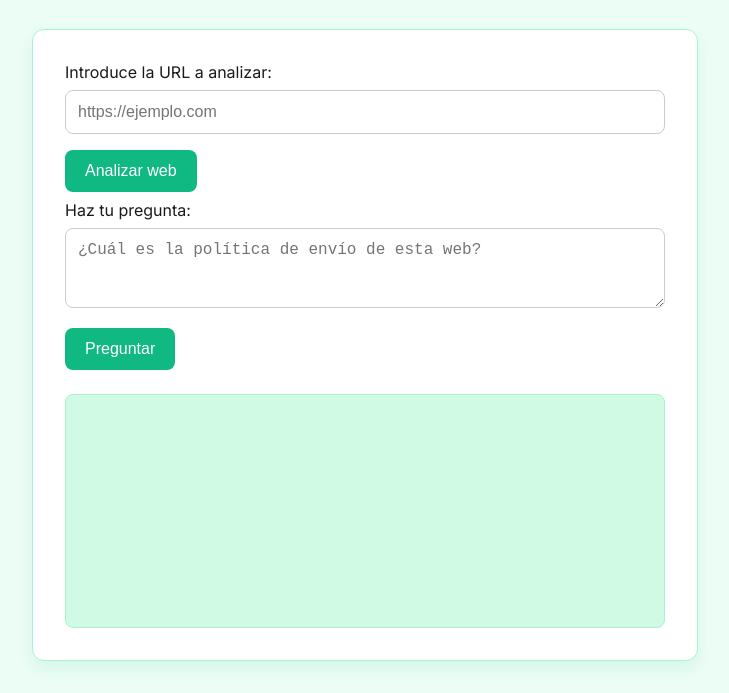
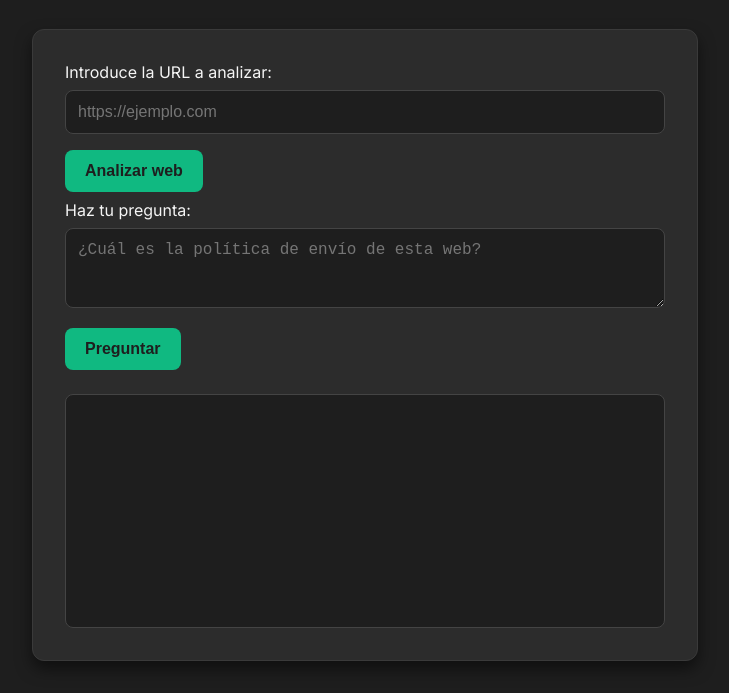
Before and after one commit to tylisyt/chatbot-frontend, a plain HTML site: page index.html in a window 1280 px wide. Shown: the part 132-825 px from the top of the page, without its empty margins (275-1004 px from the left). Drawn offline with Linux system fonts and the light colour scheme.

Commit message:
Update index.html

```diff
--- a/index.html
+++ b/index.html
@@ -9,8 +9,8 @@
   <style>
     body {
       font-family: 'Inter', sans-serif;
-      background-color: #ecfdf5;
-      color: #1a1a1a;
+      background-color: #1e1e1e;
+      color: #f5f5f5;
       display: flex;
       flex-direction: column;
       align-items: center;
@@ -25,27 +25,29 @@
     }
 
     h2 {
-      color: #047857;
+      color: #a3a3a3;
       font-weight: 400;
       font-size: 1rem;
       margin-bottom: 2rem;
     }
 
     .container {
-      background: white;
-      border: 1px solid #a7f3d0;
+      background: #2c2c2c;
+      border: 1px solid #3a3a3a;
       border-radius: 12px;
       padding: 2rem;
       max-width: 600px;
       width: 100%;
-      box-shadow: 0 8px 16px rgba(16, 185, 129, 0.1);
+      box-shadow: 0 8px 16px rgba(0, 0, 0, 0.5);
     }
 
     input, textarea {
       width: 100%;
       padding: 0.75rem;
       margin-top: 0.5rem;
-      border: 1px solid #ccc;
+      background: #1e1e1e;
+      color: #f5f5f5;
+      border: 1px solid #444;
       border-radius: 8px;
       font-size: 1rem;
       box-sizing: border-box;
@@ -53,33 +55,35 @@
 
     button {
       background-color: #10b981;
-      color: white;
+      color: #1e1e1e;
       border: none;
       border-radius: 8px;
       padding: 0.75rem 1.25rem;
       font-size: 1rem;
       margin-top: 1rem;
       cursor: pointer;
+      font-weight: 600;
     }
 
     button:hover {
-      background-color: #047857;
+      background-color: #059669;
     }
 
     #chat {
-      border: 1px solid #a7f3d0;
+      border: 1px solid #444;
       border-radius: 8px;
       padding: 1rem;
       margin-top: 1.5rem;
-      background: #d1fae5;
+      background: #1e1e1e;
       white-space: pre-wrap;
       min-height: 200px;
+      color: #d1fae5;
     }
 
     #status {
       margin-top: 0.5rem;
       font-size: 0.9rem;
-      color: #047857;
+      color: #10b981;
     }
   </style>
 </head>
```
